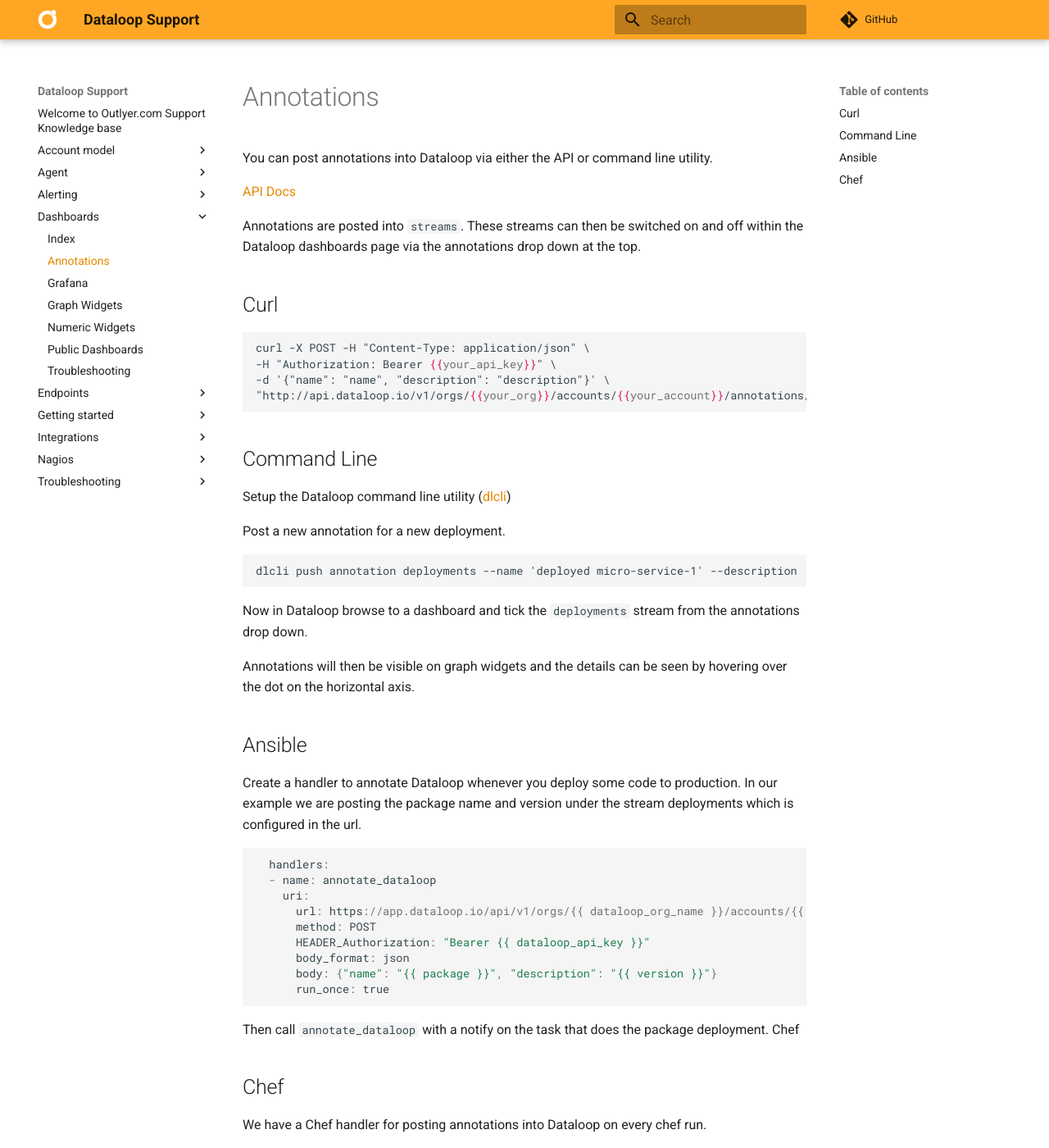
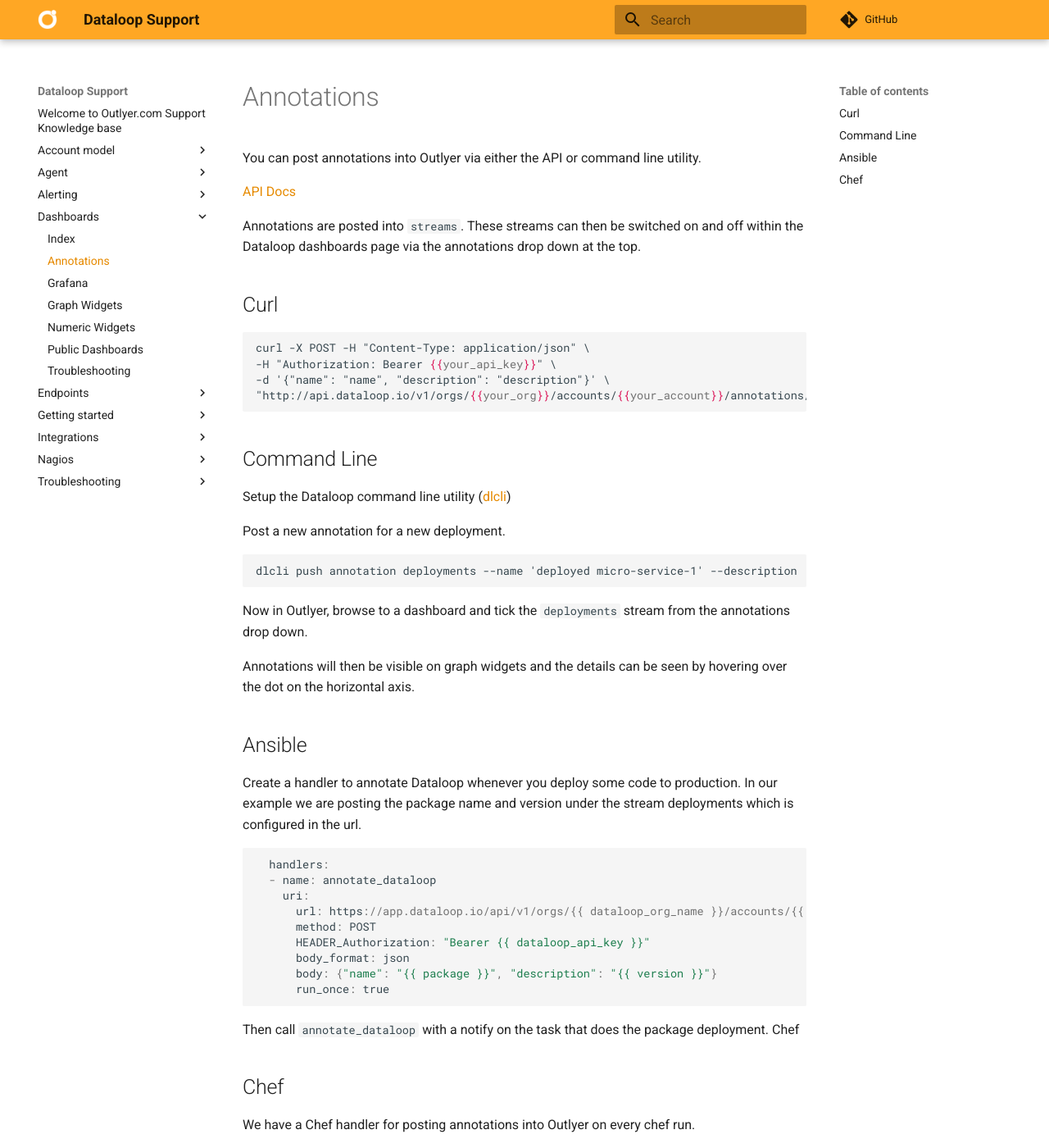
Before and after one commit to dataloop/dataloop-support, an MkDocs documentation site: the page built from docs/dashboards/annotations.md, in a window 1280 px wide and 1400 px high. Shown: the whole window at 82% size. Built offline with MkDocs 1.6.1 and Material for MkDocs 9.7.7, drawn with Linux system fonts in a browser that asks for light colours; comment, search, counter and statistics services are not loaded.

Commit message:
Update annotations.md

````diff
--- a/docs/dashboards/annotations.md
+++ b/docs/dashboards/annotations.md
@@ -1,6 +1,6 @@
 # Annotations
 
-You can post annotations into Dataloop via either the API or command line utility.
+You can post annotations into Outlyer via either the API or command line utility.
 
 [API Docs](https://documenter.getpostman.com/view/505524/dataloop_public_api/2FyccR#annotations)
 
@@ -25,7 +25,7 @@
 dlcli push annotation deployments --name 'deployed micro-service-1' --description 'version 100'
 ```
 
-Now in Dataloop browse to a dashboard and tick the `deployments` stream from the annotations drop down.
+Now in Outlyer, browse to a dashboard and tick the `deployments` stream from the annotations drop down.
 
 Annotations will then be visible on graph widgets and the details can be seen by hovering over the dot on the horizontal axis.
 
@@ -50,6 +50,6 @@
 
 ## Chef
 
-We have a Chef handler for posting annotations into Dataloop on every chef run.
+We have a Chef handler for posting annotations into Outlyer on every chef run.
 
 <https://github.com/dataloop/dataloop-chef-handler>
````
